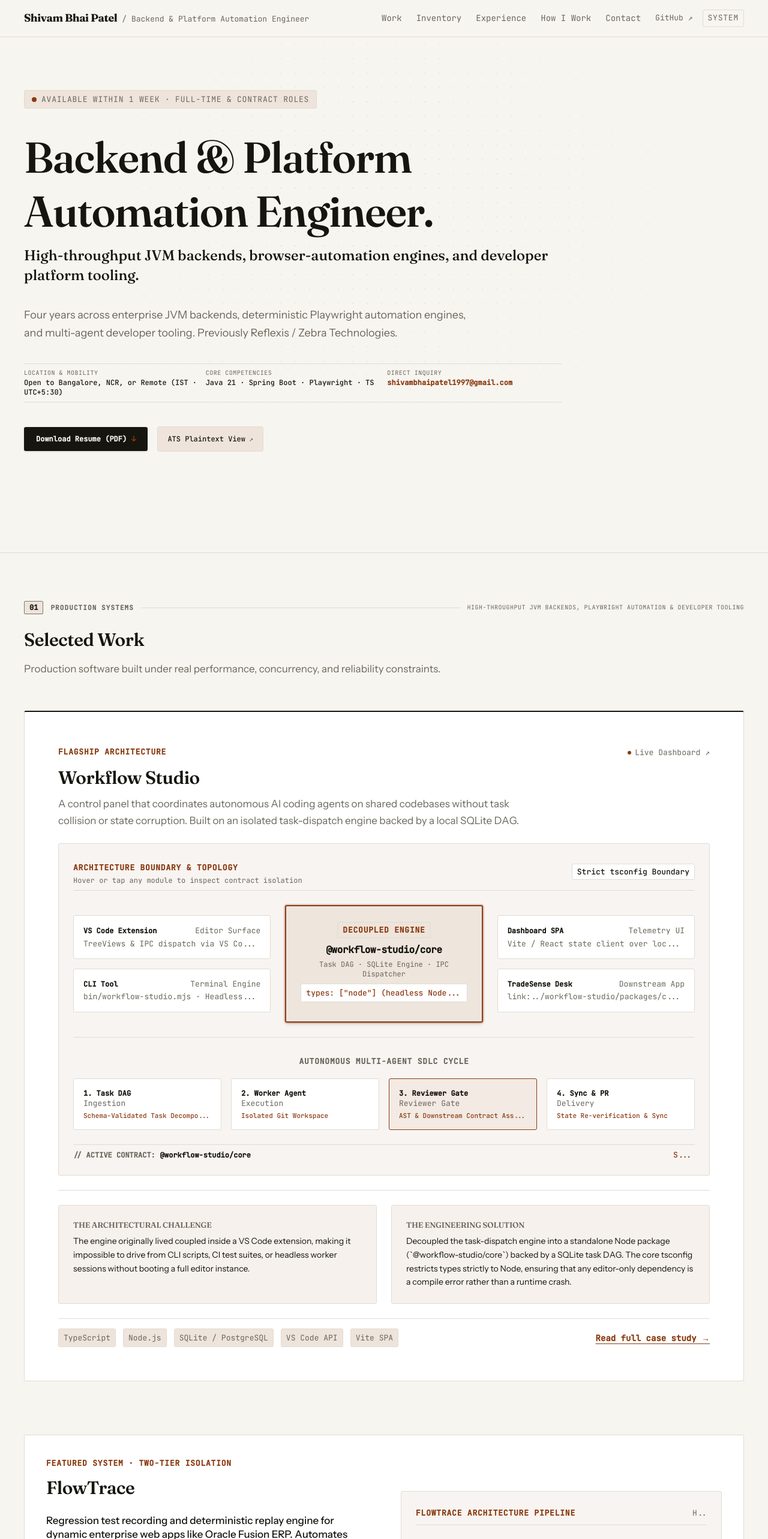
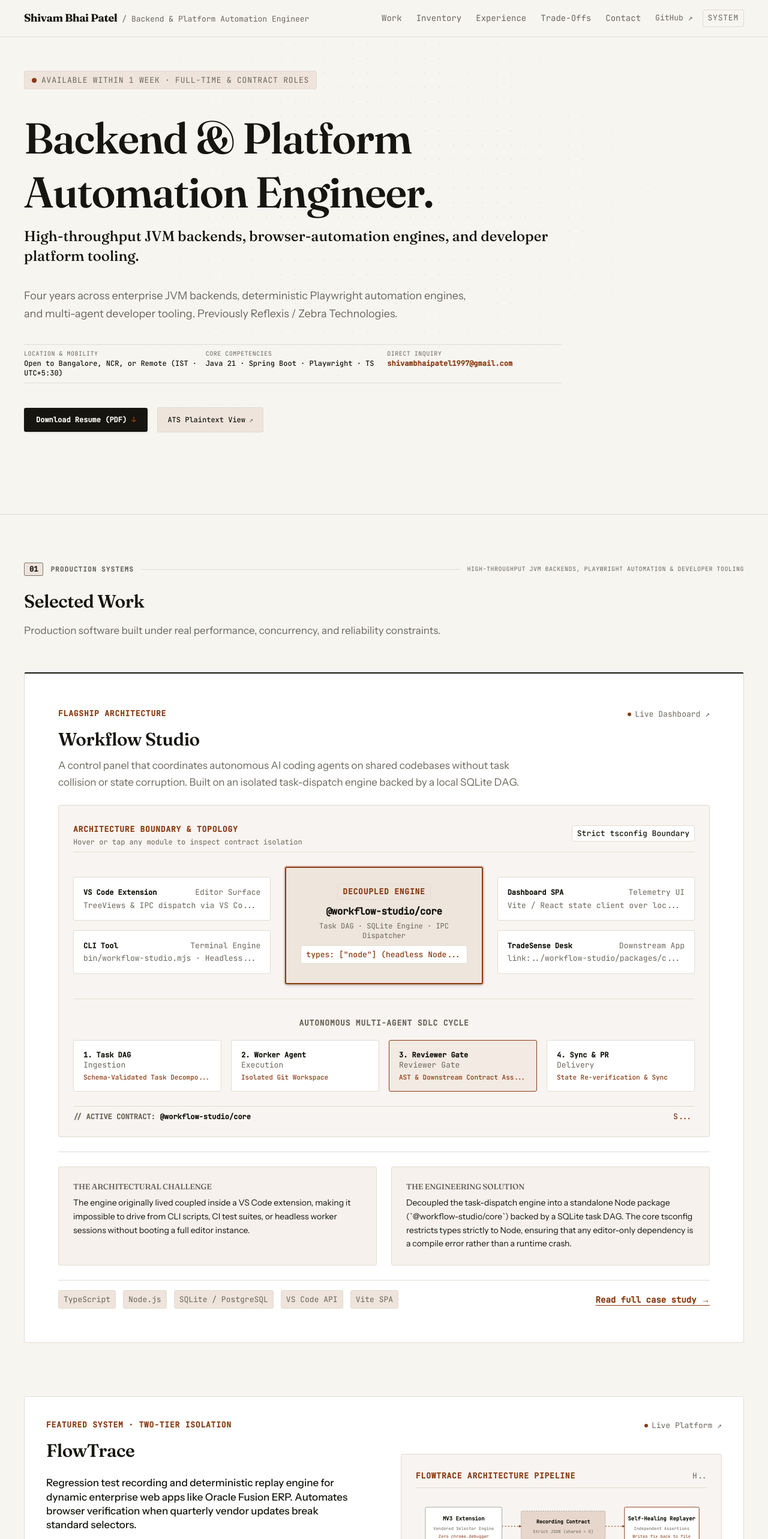
Before and after one commit to ShivamBhaiPatel/portfolio, a Next.js app: page / in a window 1280 px wide. Shown: the top 2566 px of the page at 60% size. Built offline with nearby package versions, Linux system fonts and the light colour scheme; no server answers.

Commit message:
fix: tighten hero fold, remove crosshair artifacts, and link live subdomains

```diff
--- a/app/page.tsx
+++ b/app/page.tsx
@@ -43,15 +43,18 @@ export default function Home() {
         {/* Treatment 2: FlowTrace — Two-Column Card with Simulator */}
         {flowtrace ? (
           <TiltCard className="my-2xl rounded-sm border border-rule bg-raised p-md md:p-lg relative">
-            <span className="absolute -top-1.5 -left-1.5 font-mono text-[10px] text-muted/50 select-none">+</span>
-            <span className="absolute -top-1.5 -right-1.5 font-mono text-[10px] text-muted/50 select-none">+</span>
-            <span className="absolute -bottom-1.5 -left-1.5 font-mono text-[10px] text-muted/50 select-none">+</span>
-            <span className="absolute -bottom-1.5 -right-1.5 font-mono text-[10px] text-muted/50 select-none">+</span>
-
             <div className="flex flex-wrap items-baseline justify-between gap-xs mb-xs">
               <span className="font-mono text-meta tracking-meta text-accent uppercase font-semibold">
                 Featured System · Two-Tier Isolation
               </span>
+              {flowtrace.live && flowtrace.live.status === "up" ? (
+                <span className="font-mono text-meta text-muted flex items-center gap-1.5">
+                  <span className="inline-block w-1.5 h-1.5 rounded-full bg-accent" />
+                  <a href={flowtrace.live.url} target="_blank" rel="noopener noreferrer" className="hover:underline">
+                    Live Platform ↗
+                  </a>
+                </span>
+              ) : null}
             </div>
 
             <div className="grid grid-cols-1 lg:grid-cols-12 gap-xl items-start">
@@ -204,15 +207,16 @@ export default function Home() {
         <ExperienceSection />
       </Section>
 
-      {/* 5. How I Work */}
+      {/* 5. Engineering Trade-Offs */}
       <Section
-        id="principles"
+        id="trade-offs"
         kicker="04 / Architectural Decisions"
         subkicker="Trade-Offs & Rules of Thumb"
         title="Engineering Trade-Offs"
         rule={true}
         width="wide"
       >
+        <span id="principles" className="sr-only" />
         <p className="text-body text-muted leading-relaxed max-w-[var(--measure-prose)] mb-md">
           Practical architectural heuristics and trade-offs drawn from building high-throughput JVM backends, browser automation suites, and developer platform tooling.
         </p>
--- a/components/footer.tsx
+++ b/components/footer.tsx
@@ -7,12 +7,18 @@ export function Footer() {
   const currentYear = new Date().getFullYear();
 
   // Systems directory driven from content/projects.ts
-  const footerProjects = projects.map((p) => ({
+  const footerProjects = projects.map((p) => {
+    const isInternalCaseStudy = p.tier === "flagship" || p.tier === "featured";
+    const href = isInternalCaseStudy ? `/work/${p.slug}` : (p.live?.url || p.repo);
+    const isExternal = !isInternalCaseStudy && Boolean(href);
+    return {
       name: p.name,
-    href: p.tier === "flagship" || p.tier === "featured" ? `/work/${p.slug}` : undefined,
+      href,
+      isExternal,
       status: p.live?.status,
-    statusLabel: p.live?.status === "up" ? "Live" : p.live?.note || "Archived",
-  }));
+      statusLabel: p.live?.status === "up" ? "Live" : (p.live?.note || "Archived"),
+    };
+  });
 
   return (
     <footer className="border-t border-rule bg-raised/40 text-muted mt-3xl py-16 transition-colors print:hidden">
@@ -42,12 +48,23 @@ export function Footer() {
               {footerProjects.map((p) => (
                 <li key={p.name} className="flex items-baseline justify-between gap-2">
                   {p.href ? (
+                    p.isExternal ? (
+                      <a
+                        href={p.href}
+                        target="_blank"
+                        rel="noopener noreferrer"
+                        className="text-muted hover:text-ink transition-colors hover:underline underline-offset-4 font-medium"
+                      >
+                        {p.name} ↗
+                      </a>
+                    ) : (
                       <Link
                         href={p.href}
                         className="text-muted hover:text-ink transition-colors hover:underline underline-offset-4 font-medium"
                       >
                         {p.name}
                       </Link>
+                    )
                   ) : (
                     <span className="text-muted/80">{p.name}</span>
                   )}
@@ -87,8 +104,8 @@ export function Footer() {
                 </Link>
               </li>
               <li>
-                <Link href="/#principles" className="hover:text-ink transition-colors">
-                  How I Work
+                <Link href="/#trade-offs" className="hover:text-ink transition-colors">
+                  Engineering Trade-Offs
                 </Link>
               </li>
               <li>
@@ -145,7 +162,7 @@ export function Footer() {
         {/* Bottom Hairline Metadata */}
         <div className="pt-lg border-t border-rule flex flex-col sm:flex-row items-baseline justify-between gap-sm font-mono text-meta text-muted">
           <p>
-            © {currentYear} {site.name}. Systems engineer.
+            © {currentYear} {site.name} · {site.role}.
           </p>
           <p>
             Built with Next.js 16.
--- a/components/header.tsx
+++ b/components/header.tsx
@@ -48,10 +48,10 @@ export function Header() {
                 Experience
               </Link>
               <Link
-                href="/#principles"
+                href="/#trade-offs"
                 className="hidden xl:inline-block hover:text-ink transition-colors hover:underline underline-offset-4"
               >
-                How I Work
+                Trade-Offs
               </Link>
               <Link
                 href="/#contact"
--- a/components/hero.tsx
+++ b/components/hero.tsx
@@ -5,7 +5,7 @@ import { Container } from "./container";
 
 export function Hero() {
   return (
-    <section className="relative pt-2xl pb-2xl overflow-hidden">
+    <section className="relative pt-lg md:pt-xl pb-lg md:pb-xl overflow-hidden">
       {/* Blueprint Grid Background with radial mask */}
       <div
         className="absolute inset-0 pointer-events-none opacity-[0.05] dark:opacity-[0.08]"
@@ -18,7 +18,7 @@ export function Hero() {
       />
 
       <Container width="shell">
-        <div className="max-w-[56rem] space-y-lg">
+        <div className="max-w-[56rem] space-y-md sm:space-y-lg">
           {/* Availability Beacon */}
           <div className="inline-flex items-center gap-2 px-3 py-1 rounded-sm bg-wash border border-rule font-mono text-meta tracking-meta text-muted uppercase">
             <span className="relative flex h-2 w-2 shrink-0">
--- a/components/project-featured.tsx
+++ b/components/project-featured.tsx
@@ -14,7 +14,9 @@ export function ProjectFeatured({ project }: { project: Project }) {
         {project.live && project.live.status === "up" ? (
           <span className="font-mono text-meta text-muted flex items-center gap-1.5">
             <span className="inline-block w-1.5 h-1.5 rounded-full bg-accent" />
-            Live
+            <a href={project.live.url} target="_blank" rel="noopener noreferrer" className="hover:underline">
+              Live Platform ↗
+            </a>
           </span>
         ) : null}
       </div>
--- a/components/project-flagship.tsx
+++ b/components/project-flagship.tsx
@@ -8,12 +8,6 @@ import { TiltCard } from "./tilt-card";
 export function ProjectFlagship({ project }: { project: Project }) {
   return (
     <TiltCard maxTilt={2} className="relative my-xl rounded-sm border border-rule border-t-2 border-t-ink bg-raised p-md md:p-xl hover:border-rule-strong transition-colors">
-      {/* Corner Crosshairs */}
-      <span className="absolute -top-1.5 -left-1.5 font-mono text-[10px] text-muted/50 select-none">+</span>
-      <span className="absolute -top-1.5 -right-1.5 font-mono text-[10px] text-muted/50 select-none">+</span>
-      <span className="absolute -bottom-1.5 -left-1.5 font-mono text-[10px] text-muted/50 select-none">+</span>
-      <span className="absolute -bottom-1.5 -right-1.5 font-mono text-[10px] text-muted/50 select-none">+</span>
-
       {/* Header Bar */}
       <div className="flex flex-wrap items-baseline justify-between gap-xs mb-xs">
         <span className="font-mono text-meta tracking-meta text-accent uppercase font-semibold">
--- a/content/projects.ts
+++ b/content/projects.ts
@@ -112,7 +112,7 @@ export const projects: Project[] = [
     live: {
       url: "https://flowtrace.shivambhaipatel.com",
       status: "up",
-      note: "Production Verified",
+      note: "Live ↗",
     },
     tier: "featured",
     roadmap: [
@@ -201,9 +201,9 @@ export const projects: Project[] = [
     ],
     stack: ["Java 21", "Spring Boot 3", "Next.js 15"],
     live: {
-      url: "https://enterprise-platform.netlify.app",
+      url: "https://platform.shivambhaipatel.com",
       status: "up",
-      note: "Live Prototype ↗",
+      note: "Live ↗",
     },
     tier: "compact",
   },
@@ -226,11 +226,11 @@ export const projects: Project[] = [
       },
     ],
     stack: ["Next.js 15", "TypeScript", "PostgreSQL"],
-    repo: "https://github.com/ShivamBhaiPatel",
+    repo: "https://github.com/ShivamBhaiPatel/DealDekho",
     live: {
-      url: "https://github.com/ShivamBhaiPatel",
+      url: "https://dealdekho.shivambhaipatel.com",
       status: "up",
-      note: "Architecture Spec ↗",
+      note: "Live ↗",
     },
     tier: "compact",
   },
```
Lines whose indentation alone changed are shown as unchanged.
